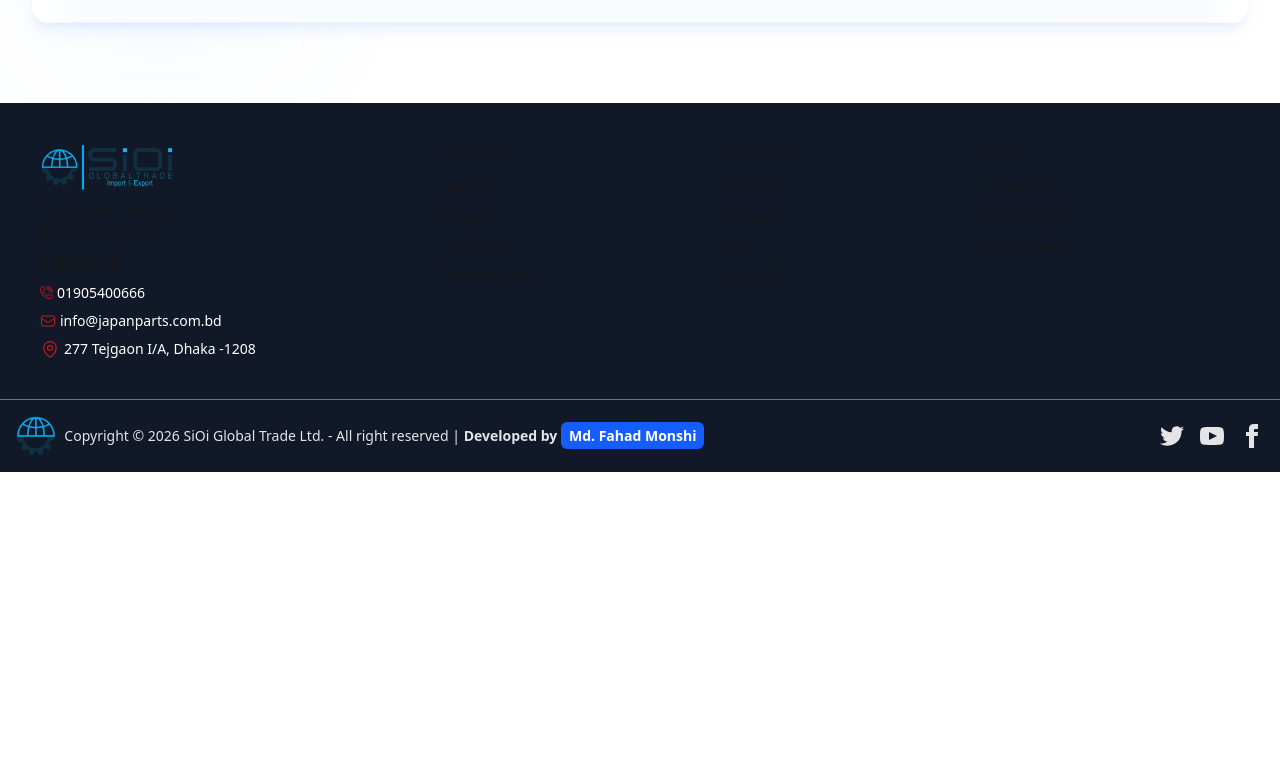
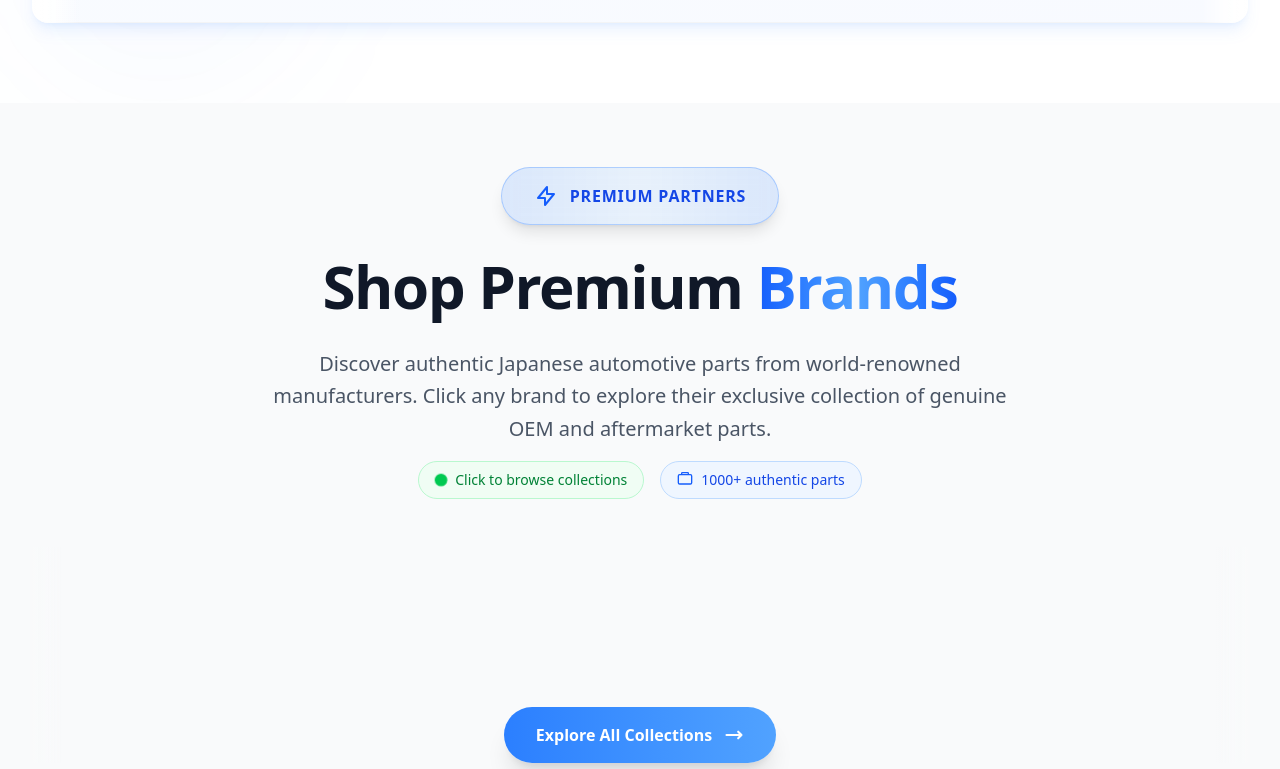
Before and after one commit to MohammadFahad1/SiOi-Global-Trade-Frontend-Using-ReactJs, a React (Vite) app: page / in a window 1280 px wide. Shown: the part 9171-9940 px from the top of the page. Before the commit the page ends 9643 px from the top, so only its background shows below. Built offline with nearby package versions, Linux system fonts and the light colour scheme.

Commit message:
Working with the partner section

```diff
--- a/src/pages/Home/Home.jsx
+++ b/src/pages/Home/Home.jsx
@@ -8,6 +8,7 @@
 import BestSellingProducts from "./BestSellingProducts";
 import CustomerReviews from "./CustomerReviews";
 import LatestProducts from "./LatestProducts";
+import PartnerBrands from "./PartnerBrands";
 
 const Home = () => {
   return (
@@ -21,6 +22,7 @@
       <BestSellingProducts />
       <CustomerReviews />
       <LatestProducts />
+      <PartnerBrands />
     </div>
   );
 };
--- /dev/null
+++ b/src/pages/Home/PartnerBrands.jsx
@@ -0,0 +1,178 @@
+import React from "react";
+
+const PartnerBrands = () => {
+  return (
+    <section className="py-12 md:py-16 bg-gray-50 ">
+      <div className="max-w-7xl mx-auto px-4 sm:px-6 lg:px-8">
+        <div
+          className="text-center mb-12"
+          style={{ opacity: 1, transform: "none" }}
+        >
+          <div className="inline-flex items-center gap-3 bg-linear-to-r from-blue-500/15 via-blue-400/10 to-blue-500/15 backdrop-blur-sm border border-blue-500/30 px-6 md:px-8 py-3 md:py-4 rounded-full mb-6 shadow-lg hover:shadow-xl transition-all duration-300">
+            <svg
+              fill="none"
+              stroke="currentColor"
+              viewBox="0 0 24 24"
+              className="w-5 h-5 md:w-6 md:h-6 text-blue-600"
+            >
+              <path
+                strokeLinecap="round"
+                strokeLinejoin="round"
+                strokeWidth={2}
+                d="M13 10V3L4 14h7v7l9-11h-7z"
+              />
+            </svg>
+            <span className="text-blue-700 font-bold text-sm md:text-base uppercase tracking-wider">
+              Premium Partners
+            </span>
+          </div>
+          <h2 className="text-4xl md:text-5xl lg:text-6xl font-black text-gray-900 mb-6 leading-tight tracking-tight">
+            <span>Shop </span>
+            <span>Premium </span>
+            <span>
+              <span className="bg-linear-to-r from-blue-600 via-blue-400 to-blue-600 bg-clip-text text-transparent">
+                Brands
+              </span>
+            </span>
+          </h2>
+          <div className="text-center max-w-3xl mx-auto">
+            <p className="text-gray-600 text-lg md:text-xl mb-4 leading-relaxed">
+              Discover authentic Japanese automotive parts from world-renowned
+              manufacturers. Click any brand to explore their exclusive
+              collection of genuine OEM and aftermarket parts.
+            </p>
+            <div className="flex flex-col sm:flex-row items-center justify-center gap-4 text-sm">
+              <div className="flex items-center gap-2 bg-green-50 px-4 py-2 rounded-full border border-green-200">
+                <span className="inline-block w-3 h-3 bg-green-500 rounded-full animate-pulse" />
+                <span className="text-green-700 font-medium">
+                  Click to browse collections
+                </span>
+              </div>
+              <div className="flex items-center gap-2 bg-blue-50 px-4 py-2 rounded-full border border-blue-200">
+                <svg
+                  fill="none"
+                  stroke="currentColor"
+                  viewBox="0 0 24 24"
+                  className="w-4 h-4 text-blue-600"
+                >
+                  <path
+                    strokeLinecap="round"
+                    strokeLinejoin="round"
+                    strokeWidth={2}
+                    d="M7 4V2a1 1 0 011-1h8a1 1 0 011 1v2m3 0H4a2 2 0 00-2 2v10a2 2 0 002 2h16a2 2 0 002-2V6a2 2 0 00-2-2z"
+                  />
+                </svg>
+                <span className="text-blue-700 font-medium">
+                  1000+ authentic parts
+                </span>
+              </div>
+            </div>
+          </div>
+        </div>
+        <div className="relative px-2">
+          <div className="absolute left-0 top-1/2 -translate-y-1/2 z-10 w-8 h-full bg-linear-to-r from-gray-50 via-gray-50/80 to-transparent pointer-events-none opacity-60" />
+          <div className="absolute right-0 top-1/2 -translate-y-1/2 z-10 w-8 h-full bg-linear-to-l from-gray-50 via-gray-50/80 to-transparent pointer-events-none opacity-60" />
+          <div
+            className="flex gap-6 md:gap-8 overflow-x-auto scrollbar-hide pb-6 pt-2 px-4"
+            style={{ scrollbarWidth: "none", opacity: 1, transform: "none" }}
+          >
+            <a
+              className="block transform-gpu transition-transform duration-300"
+              href="/collections/toyota"
+            >
+              <div
+                className="shrink-0"
+                style={{
+                  opacity: 0,
+                  transform: "translateY(20px) scale(0.95) translateZ(0px)",
+                }}
+              >
+                <div className="relative w-32 h-24 bg-white rounded-xl border-2 transition-all duration-400 group overflow-hidden border-gray-200 hover:border-blue-400 hover:shadow-lg cursor-pointer transform-gpu">
+                  <div className="absolute inset-0 bg-linear-to-br from-gray-50/50 via-white to-gray-50/30" />
+                  <div className="absolute -top-1 -right-1 z-20">
+                    <div className="w-4 h-4 bg-green-500 rounded-full flex items-center justify-center border border-white">
+                      <div className="w-2 h-2 bg-white rounded-full" />
+                    </div>
+                  </div>
+                  <div className="absolute inset-0 -translate-x-full group-hover:translate-x-full bg-linear-to-r from-transparent via-white/40 to-transparent transition-transform duration-1000 ease-out z-10" />
+                  <div className="relative z-15 p-3 flex flex-col items-center justify-center h-full">
+                    <div className="mb-1 flex items-center justify-center h-12">
+                      <img
+                        src="/images/brands/toyota.png"
+                        alt="Toyota authentic parts"
+                        className="max-w-full max-h-full object-contain filter group-hover:brightness-110 group-hover:saturate-110 transition-all duration-400"
+                      />
+                    </div>
+                    <div className="text-center w-full">
+                      <div className="text-xs font-bold text-gray-800 group-hover:text-blue-700 transition-colors duration-300 truncate">
+                        Toyota
+                      </div>
+                    </div>
+                  </div>
+                  <div className="absolute inset-0 border border-blue-400 rounded-xl opacity-0 group-hover:opacity-100 transition-all duration-300 pointer-events-none" />
+                </div>
+              </div>
+            </a>
+          </div>
+          <div className="flex md:hidden items-center justify-center mt-4 text-sm text-gray-500">
+            <svg
+              fill="none"
+              stroke="currentColor"
+              viewBox="0 0 24 24"
+              className="w-4 h-4 mr-2 animate-pulse"
+            >
+              <path
+                strokeLinecap="round"
+                strokeLinejoin="round"
+                strokeWidth={2}
+                d="M7 16l-4-4m0 0l4-4m-4 4h18"
+              />
+            </svg>
+            <span>Scroll to see more brands</span>
+            <svg
+              fill="none"
+              stroke="currentColor"
+              viewBox="0 0 24 24"
+              className="w-4 h-4 ml-2 animate-pulse"
+            >
+              <path
+                strokeLinecap="round"
+                strokeLinejoin="round"
+                strokeWidth={2}
+                d="M17 8l4 4m0 0l-4 4m4-4H3"
+              />
+            </svg>
+          </div>
+          <div
+            className="text-center mt-8"
+            style={{ opacity: 1, transform: "none" }}
+          >
+            <a
+              className="group inline-flex items-center gap-3 bg-linear-to-r from-blue-500 to-blue-400 hover:from-blue-600 hover:to-blue-400 text-white font-bold py-3 px-6 md:py-4 md:px-8 rounded-full shadow-xl hover:shadow-2xl transition-all duration-300 transform hover:scale-105"
+              href="/collections"
+            >
+              <span className="text-sm md:text-base">
+                Explore All Collections
+              </span>
+              <svg
+                fill="none"
+                stroke="currentColor"
+                viewBox="0 0 24 24"
+                className="w-4 h-4 md:w-5 md:h-5 transform group-hover:translate-x-1 transition-transform duration-200"
+              >
+                <path
+                  strokeLinecap="round"
+                  strokeLinejoin="round"
+                  strokeWidth="2.5"
+                  d="M17 8l4 4m0 0l-4 4m4-4H3"
+                />
+              </svg>
+            </a>
+          </div>
+        </div>
+      </div>
+    </section>
+  );
+};
+
+export default PartnerBrands;
```
